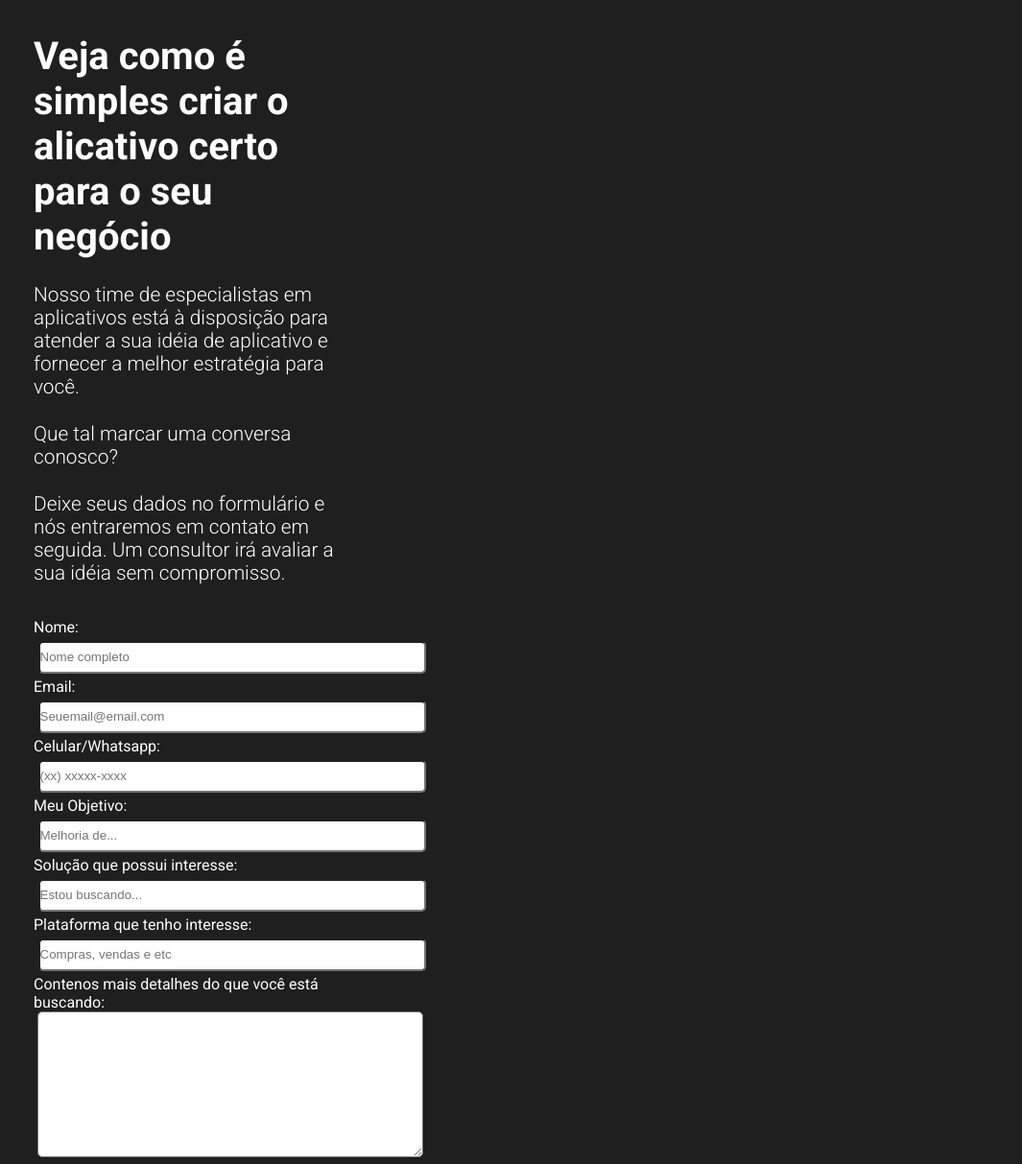
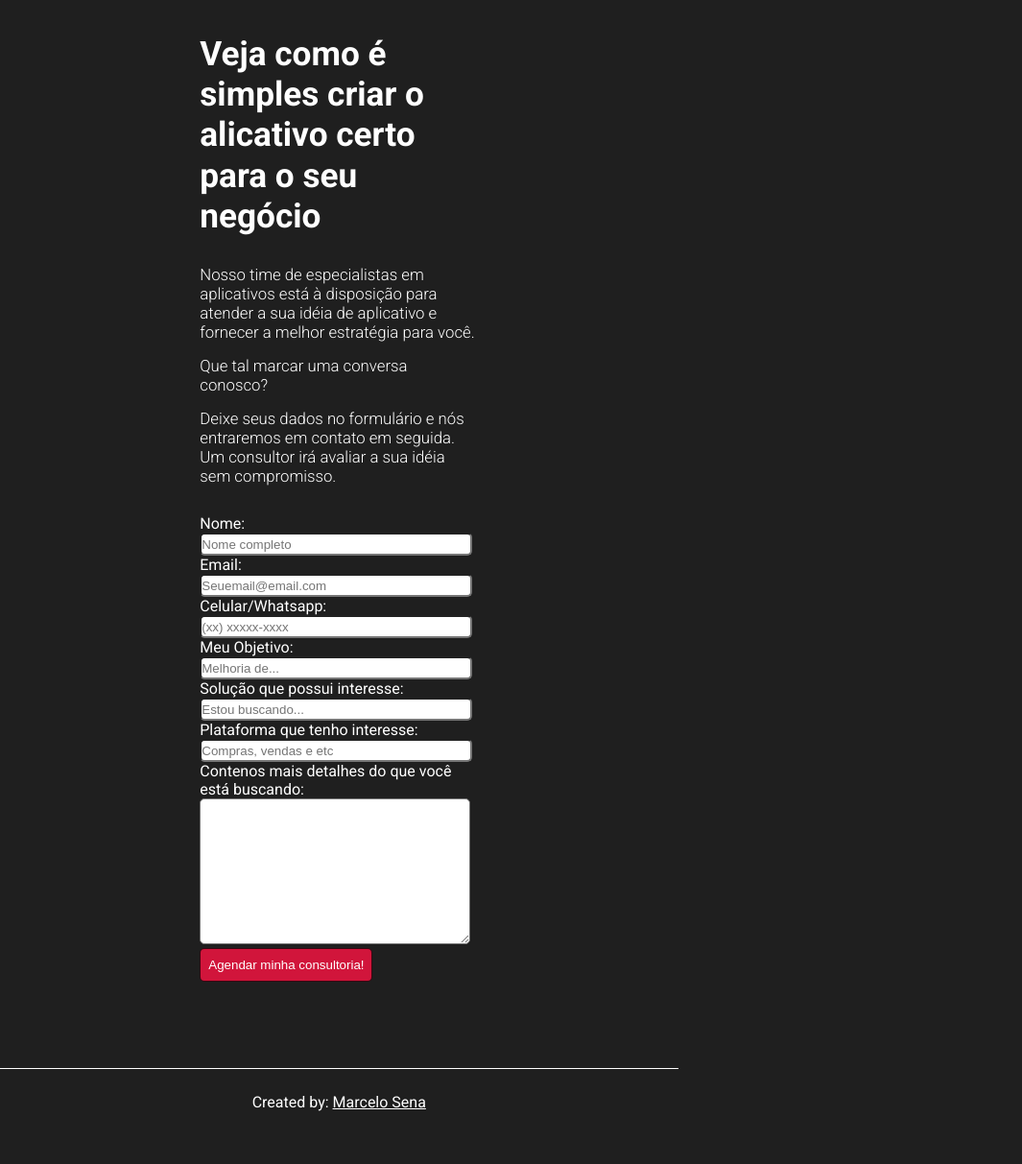
Before and after one commit to MarceloSe/Projects, a website: page Projeto1/pag/index.html in a window 768 px wide. Shown: the top 1213 px of the page at 96% size, 1065 px wide, since content can reach past the window. After the commit the page ends 1183 px from the top, so only its background shows below. Drawn offline with Linux system fonts and the light colour scheme.

Commit message:
New model

```diff
--- a/Projeto1/pag/index.html
+++ b/Projeto1/pag/index.html
@@ -5,7 +5,7 @@
     <meta http-equiv="X-UA-Compatible" content="IE=edge">
     <meta name="viewport" content="width=device-width, initial-scale=1.0">
     <link rel="stylesheet" href="../style/style.css">
-    <link rel="stylesheet" href="../style/query.css">
+    <!-- <link rel="stylesheet" href="../style/query.css"> -->
     <title>Consultoria de Negócios</title>
 </head>
 <body>
@@ -13,6 +13,7 @@
 
     </header>
     <main class="corpo">
+            <section>
                 <article>
                     <h1>Veja como é simples criar o alicativo certo para o seu negócio</h1>
                     <p>Nosso time de especialistas em aplicativos está à disposição para atender a sua idéia de aplicativo e fornecer a melhor estratégia para você.</p>
@@ -43,6 +44,7 @@
 
                     <input type="submit" id="button-send" class="button" value="Agendar minha consultoria!">
                 </form>
+            </section>
     </main>
     <footer>
         <P>Created by: <a href="https://github.com/MarceloSe" target="_blank">Marcelo Sena</a></P>
--- a/Projeto1/style/query.css
+++ b/Projeto1/style/query.css
@@ -1,31 +1,44 @@
 @charset "UTF-8";
 
-@media screen and (min-width: 340px) and (max-width: 768px) {
-    html{
-        width: 100vw;
-    }
-    body{
-        overflow-x: hidden;
-    }
-    main {
-        display: flex;
-        margin: 35px;
-        justify-content: center;
-        flex-direction: column;
-    }
-    article{
-        width: 320px;
+
+
+
+    article > p {
+        font-size:clamp(.6em, 1em + .1vw, 1.3em );
+        word-wrap: normal;
     }
     form {
         width: 320px;
         margin-top: 35px;
         margin-bottom: 40px;
     }
-    h1 {
-        font-size: 2.5em;
+    input{
+        width: 280px;
     }
-    footer{
-        margin-top: 50px;
-        padding-bottom: 25px;
+    textarea{
+        width: 280px;
+    }
+
+@media screen and (min-width: 450px) and (max-width: 768px) {
+
+}
+
+@media screen and (min-width: 768px) and (max-width: 1070px) {
+    * {
+        margin: 0;
+        padding: 0;
+    }
+    html {
+        width: 100vw;
+        height: 100vh;
+    }
+    section {
+        display: flex;
+        justify-content: center;
+        flex-direction: column;
+        width: 300px;
+    }
+    article > p {
+        font-size:clamp(1.1em, 1em + 0.8vw, 1.3em );
     }
 }
--- a/Projeto1/style/style.css
+++ b/Projeto1/style/style.css
@@ -2,75 +2,73 @@
 
 @import url('https://fonts.googleapis.com/css2?family=Roboto:ital,wght@0,100;0,300;0,400;0,500;0,700;0,900;1,100;1,300;1,400;1,500;1,700;1,900&display=swap');
 
-
+/* (min-width: 320px) and (max-width: 450px) */
 *{
     margin: 0;
     padding: 0;
 }
 html{
-    width: 100vw;
+    width: 92vw;
     height: 100vh;
 }
 body{
     background-color: rgb(31, 31, 31);
     color: white;
     font-family: 'Roboto', sans-serif;
+    margin-top: 35px;
 }
-main{
+section {
     display: flex;
     justify-content: center;
+    flex-direction: column;
+    width: 290px;
     margin: auto;
-    margin-top: 45px;
-    width: 1030px;
 }
 
-article {
-    width: 500px;
-    margin-right: 25px;
+h1 {
+    font-size: 2.2em;
+    line-height: 1.2em;
+    margin-bottom: 30px;
 }
 
 article > p {
-    margin-top: 25px;
-    font-size: 1.3em;
+    margin-top: 15px;
+    font-size:clamp(.6em, 1em + .1vw, 1.3em );
+    word-wrap: normal;
     font-weight: 300;
 }
 
-form{
-    width: 500px;
+form {
+    margin-top: 30px;
+    margin-bottom: 40px;
 }
 
-h1 {
-    margin: 0 0 25px 0;
-    font-size: 3.5em;
-    font-weight: 600;
-}
 input{
-    width: 400px;
-    height: 30px;
-    margin: 4.5px;
+    width: 280px;
+    height: 20px;
     border-radius: 5px;
 }
 textarea{
-    width: 400px;
+    width: 280px;
     border-radius: 5px;
-    margin-left: 4px;
     font-family: 'Roboto', sans-serif;
 }
 .button{
     box-sizing: border-box;
     padding: 8px;
+    height: 35px;
     width: 180px;
-    margin: 25px -85px 0 222px;
     background-color: rgb(209, 21, 59);
     color: white;
     border: 1px solid rgba(0, 0, 0, 0.712);
 }
 
 footer {
-    margin-top: 100px;
+    margin-top: 50px;
     text-align: center;
     border-top: 1px solid white;
     padding-top: 25px;
+    padding-bottom: 25px;
 }
 a {
     color: white;
```
Lines whose indentation alone changed are shown as unchanged.
